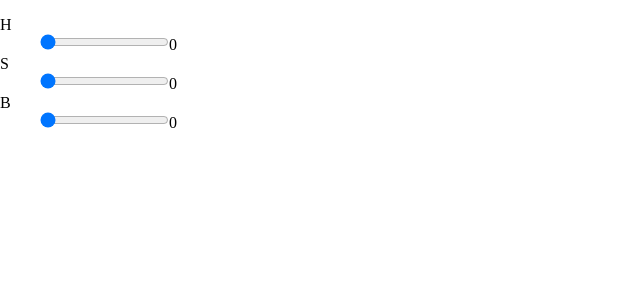
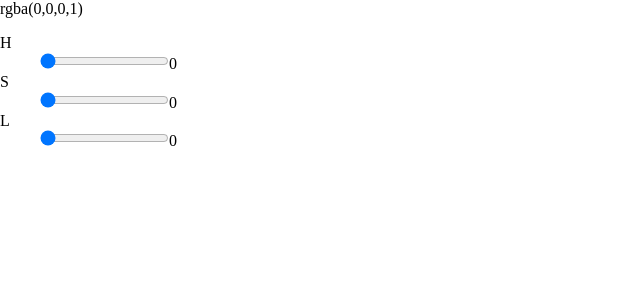
Before and after one commit to KiKiKi-KiKi/react-color-picker, a React (Create React App) app: page / in a window 1280 px wide. Shown: the top 300 px of the page, without its empty margins (0-640 px from the left). Built offline with nearby package versions, Linux system fonts and the light colour scheme.

Commit message:
Implement HSL slider

```diff
--- a/src/App.jsx
+++ b/src/App.jsx
@@ -1,17 +1,22 @@
-import React from 'react';
-import ColorSlider from './components/Slider';
+import React, { useMemo, useReducer } from 'react';
+import ColorContext from './context/color';
+import reducer, { initialColorState } from './reducers/color';
+import HSLSliders from './components/HSLSliders';
+
+const rgbaStr = ({ rgb, alpha }) => {
+  return `rgba(${rgb.join(',')},${alpha / 100})`;
+};
 
 export default function App() {
+  const [color, dispatch] = useReducer(reducer, initialColorState);
+  const rgba = useMemo(() => rgbaStr(color), [color]);
+
   return (
     <>
-      <dl>
-        <dt>H</dt>
-        <dd><ColorSlider type="hue" value="0" /></dd>
-        <dt>S</dt>
-        <dd><ColorSlider type="saturation" value="0" /></dd>
-        <dt>B</dt>
-        <dd><ColorSlider type="brightness" value="0" /></dd>
-      </dl>
+      <span>{rgba}</span>
+      <ColorContext.Provider value={{ color, dispatch }}>
+        <HSLSliders />
+      </ColorContext.Provider>
     </>
   );
 }
--- /dev/null
+++ b/src/components/HSLSliders.jsx
@@ -0,0 +1,40 @@
+import React, { useContext, useCallback } from 'react';
+import ColorContext from '../context/color';
+import { HSL_TO_RGB } from '../reducers/color';
+import Slider from './Slider';
+
+export default function HSLSliders() {
+  const {
+    color: { hsl },
+    dispatch,
+  } = useContext(ColorContext);
+  const [h, s, l] = hsl;
+
+  const onChange = useCallback(
+    (key) => (e) => {
+      const newHsl = [...hsl];
+      newHsl[key] = e.target.value - 0;
+      dispatch({ type: HSL_TO_RGB, hsl: newHsl });
+    },
+    [hsl, dispatch],
+  );
+
+  return (
+    <>
+      <dl>
+        <dt>H</dt>
+        <dd>
+          <Slider type="hue" value={h} onChange={onChange(0)} />
+        </dd>
+        <dt>S</dt>
+        <dd>
+          <Slider type="saturation" value={s} onChange={onChange(1)} />
+        </dd>
+        <dt>L</dt>
+        <dd>
+          <Slider type="brightness" value={l} onChange={onChange(2)} />
+        </dd>
+      </dl>
+    </>
+  );
+}
--- a/src/components/Slider.jsx
+++ b/src/components/Slider.jsx
@@ -1,22 +1,23 @@
-import React, { useState, useCallback } from 'react';
+import React from 'react';
 
 const formatValue = (max = 100) => (value) => {
-  return value > max ? max : (value < 0 ? 0 : value);
-}
+  return value > max ? max : value < 0 ? 0 : value;
+};
 
-const Slider = ({ value, max, onChange }) => {
+export default function Slider({ value, type, onChange }) {
+  const max = type === 'hue' ? 360 : 100;
+  const val = formatValue(max)(value);
+
   return (
     <>
-      <input type="range" min="0" max={max} onChange={onChange} value={value} />
-      <span>{value}</span>
+      <input
+        type="range"
+        min="0"
+        max={max}
+        onChange={onChange}
+        defaultValue={val}
+      />
+      <span>{val}</span>
     </>
   );
 }
-
-export default function ColorSlider({ value, type }) {
-  const max = type === 'hue' ? 360 : 100;
-  const [val, setVal] = useState(formatValue(max)(value));
-  const onChange = useCallback((e) => setVal(e.target.value), []);
-
-  return <Slider value={val} max={max} onChange={onChange} />;
-}
--- /dev/null
+++ b/src/context/color.js
@@ -0,0 +1,3 @@
+import { createContext } from 'react';
+
+export default createContext();
--- /dev/null
+++ b/src/reducers/color.js
@@ -0,0 +1,26 @@
+import { converter } from '../converter';
+
+export const HSL_TO_RGB = 'HSL_TO_RGB';
+export const ALPHA = 'ALPHA';
+
+export const initialColorState = {
+  rgb: [0, 0, 0],
+  hsl: [0, 0, 0],
+  alpha: 100,
+};
+
+const reducer = (state = initialColorState, actions) => {
+  switch (actions.type) {
+    case HSL_TO_RGB: {
+      const hsl = actions.hsl;
+      return { ...state, hsl, rgb: converter.hsl_rgb(hsl) };
+    }
+    case ALPHA: {
+      return { ...state, alpha: actions.alpha };
+    }
+    default:
+      return state;
+  }
+};
+
+export default reducer;
```
